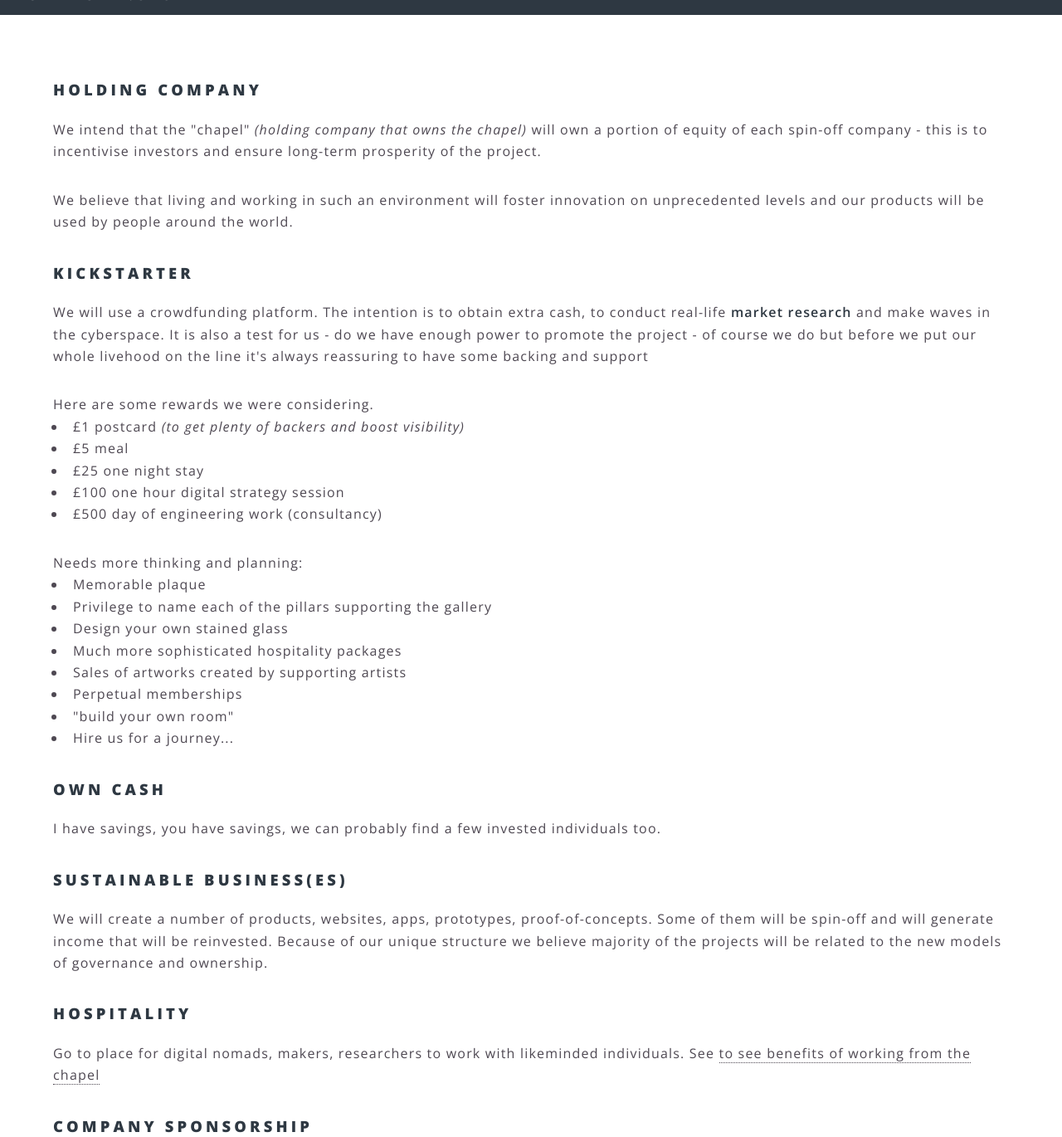
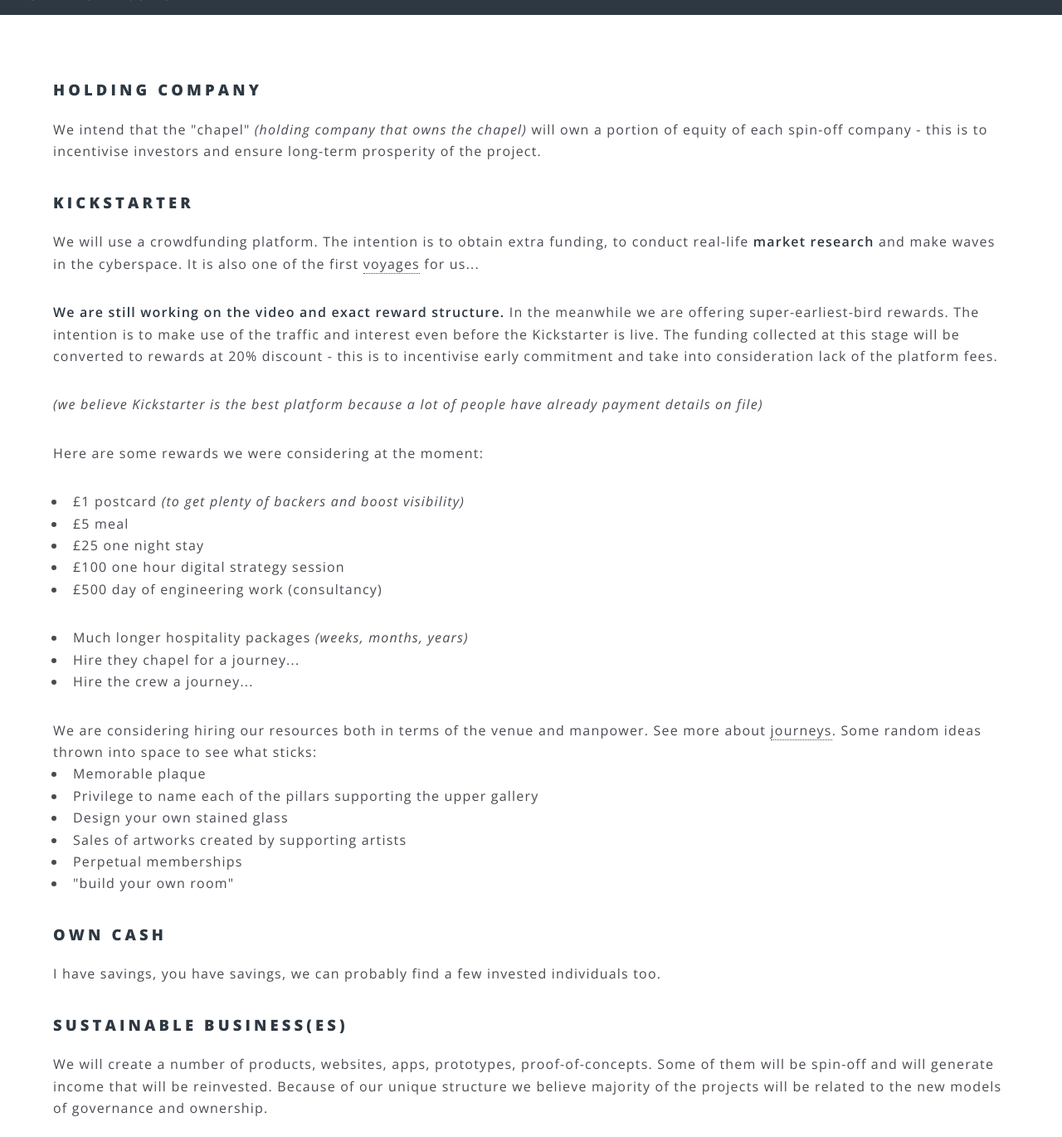
Before and after one commit to astralship/astralship.github.io, a Jekyll site: the page built from investment.html, in a window 1280 px wide and 1400 px high, scrolled down 367 px, cut to the strip 30-1400 px from the top of the window. Shown: the whole strip at 83% size. Built offline with Jekyll 4.4.1, drawn with Linux system fonts in a browser that asks for light colours; some of the changed text lies outside the part shown.

Commit message:
more content

```diff
--- a/index.html
+++ b/index.html
@@ -69,7 +69,7 @@ layout: landing
 						<section class="spotlight">
 							<div class="image"><img src="images/banner.jpg" alt="" /></div><div class="content">
 								<h2>Collaboration and Innovation.</h2>
-								<p>We're building a facility where developers, designers, engineers, radical thinkers and all creatives can work together at <a href="peakperformance">peak performance</a>. Channeling passion and creating world-changing innovation through short focussed projects we call voyages. Some voyages will be fully controlled by those commissioning the ship, others we will lead and curate ourselves. We will recruit crews according to the needs of the voyage and facilitate them to achieve the best performance. </p>
+								<p>We're building a facility where developers, designers, engineers, radical thinkers and all creatives can work together at <a href="flow.html">peak performance</a>. Channeling passion and creating world-changing innovation through short focussed projects we call voyages. Some voyages will be fully controlled by those commissioning the ship, others we will lead and curate ourselves. We will recruit crews according to the needs of the voyage and facilitate them to achieve the best performance. </p>
 							</div>
 						</section>
 						<section class="spotlight">
--- a/investment.html
+++ b/investment.html
@@ -7,13 +7,15 @@ subtitle: Work together for a better future
 	<h3>Holding company</h3>
 	<p>We intend that the "chapel" <em>(holding company that owns the chapel)</em> will own a portion of equity of each spin-off company - this is to incentivise investors and ensure long-term prosperity of the project.</p>
 
-	<p>We believe that living and working in such an environment will foster innovation on unprecedented levels and our products will be used by people around the world.</p>
-
 
 	<h3>Kickstarter </h3>
-	<p>We will use a crowdfunding platform. The intention is to obtain extra cash, to conduct real-life <strong>market research</strong> and make waves in the cyberspace. It is also a test for us - do we have enough power to promote the project - of course we do but before we put our whole livehood on the line it's always reassuring to have some backing and support</p>
+	<p>We will use a crowdfunding platform. The intention is to obtain extra funding, to conduct real-life <strong>market research</strong> and make waves in the cyberspace. It is also one of the first <a href="journeys.html">voyages</a> for us...</p>
 
-	Here are some rewards we were considering.
+	<p><strong>We are still working on the video and exact reward structure.</strong> In the meanwhile we are offering super-earliest-bird rewards. The intention is to make use of the traffic and interest even before the Kickstarter is live. The funding collected at this stage will be converted to rewards at 20% discount - this is to incentivise early commitment and take into consideration lack of the platform fees.</p>
+
+	<p><em>(we believe Kickstarter is the best platform because a lot of people have already payment details on file)</em></p>
+
+	<p>Here are some rewards we were considering at the moment:</p>
 
 	<ul>
 		<li>£1 postcard <em>(to get plenty of backers and boost visibility)</em></li>
@@ -23,16 +25,22 @@ subtitle: Work together for a better future
 		<li>£500 day of engineering work (consultancy)</li>
 	</ul>
 
-	Needs more thinking and planning:
+	<ul>
+		<li>Much longer hospitality packages <em>(weeks, months, years)</em></li>
+		<li>Hire they chapel for a journey...</li>
+		<li>Hire the crew a journey...</li>
+	</ul>
+	We are considering hiring our resources both in terms of the venue and manpower. See more about <a href="journeys.html">journeys</a>.
+
+
+	Some random ideas thrown into space to see what sticks:
 	<ul>
 		<li>Memorable plaque</li>
-		<li>Privilege to name each of the pillars supporting the gallery</li>
+		<li>Privilege to name each of the pillars supporting the upper gallery</li>
 		<li>Design your own stained glass</li>
-		<li>Much more sophisticated hospitality packages</li>
 		<li>Sales of artworks created by supporting artists</li>
 		<li>Perpetual memberships</li>
 		<li>"build your own room"</li>
-		<li>Hire us for a journey...</li>
 	</ul>
 
 
@@ -43,7 +51,7 @@ subtitle: Work together for a better future
 	<p>We will create a number of products, websites, apps, prototypes, proof-of-concepts. Some of them will be spin-off and will generate income that will be reinvested. Because of our unique structure we believe majority of the projects will be related to the new models of governance and ownership.</p>
 
 	<h3>Hospitality</h3>
-	<p>Go to place for digital nomads, makers, researchers to work with likeminded individuals. See <a href="peakperformance.html"> to see benefits of working from the chapel</p>
+	<p>Go to place for digital nomads, makers, researchers to work with likeminded individuals. See <a href="flow.html"> to see benefits of working from the chapel</p>
 
 	<h3>Company sponsorship</h3>
 	<p>TODO: company pays a certain amount and in exchange we offer days in the chappel and other related services.</p>
@@ -52,10 +60,16 @@ subtitle: Work together for a better future
 	<p>Chapel is a spacious venue and could host a whole company of up to 24 people. It could be eligible to rent for a specified number of days.</p>
 
 	<h3>Equity crowdfunding</h3>
-	<p>SEIS, <a href="https://www.seedrs.com/">https://www.seedrs.com/</a>, <a href="https://www.crowdcube.com/">https://www.crowdcube.com/</a> - hell yeah why not...</p>
+	<p>SEIS, <a href="https://www.seedrs.com/">https://www.seedrs.com/</a>, <a href="https://www.crowdcube.com/">https://www.crowdcube.com/</a> - open to such options... If you are an accountant, lawyer or any person skilled in navigating paperwork - please join us. We would much rather avoid costly mistakes on silly technicalities. We need you.</p>
 
 	<h3>Council, Government, EU, Lottery Fund</h3>
 	<p>They are rather slow to move and require a lot of paperwork. We may want to lay foundation ourselves, prove feasability and apply for larger grants later on. At this stage we prefer to run it the "pirate way" using own cash and money coming from crowdfunding.</p>
 
 	<h3>Visionaires, Philanthropists</h3>
-	<p>Not the typical investors expecting 100x returns, obsessed about the bottom line. HNWI <em>(High Net Worth Individual)</em> who believe in the mission and want support the project and want to participate in the adventure.</p>
+	<p>Not the typical investors expecting 100x returns, obsessed about the bottom line. We are looking for individuals who believe in the mission and want support the project and want to participate in the adventure.</p>
+
+
+	<hr>
+
+	<h2>We are together in this</h2>
+	<p>See <a href="onboarding.html">onboarding</a> to join us. Slack + GitHub are essential for collaboration.</p>
```
Also changed, not shown: flow.html (added, +31 -0 lines), peakperformance.html (deleted, +0 -30 lines).
